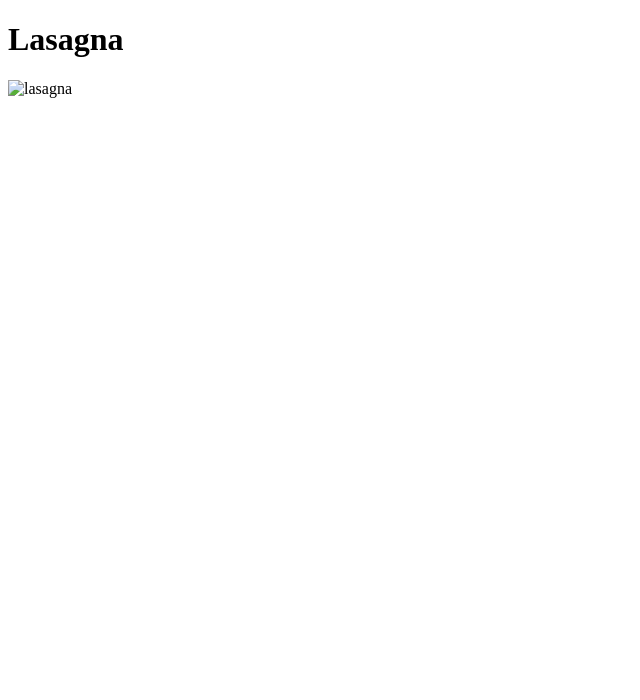
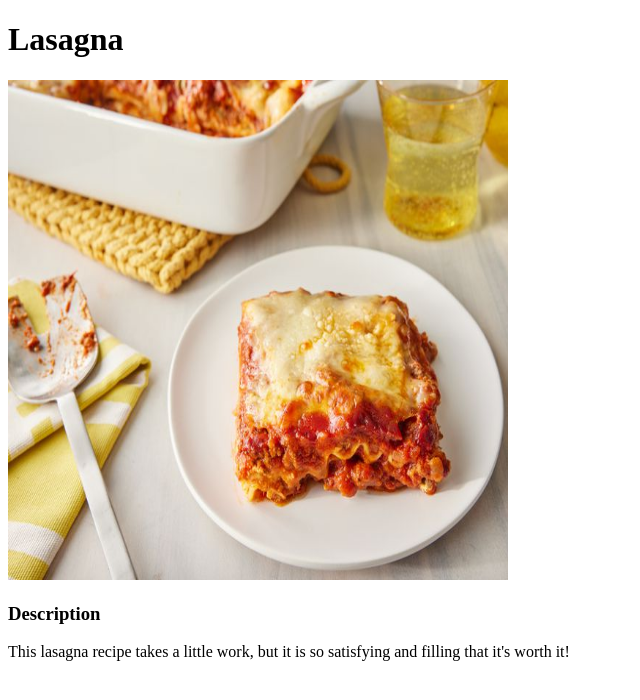
Before and after one commit to mastermindb/odin-recipes, a plain HTML site: page recipes/lasagna.html in a window 1280 px wide. Shown: the whole page, without its empty margins (0-640 px from the left). Drawn offline with Linux system fonts and the light colour scheme.

Commit message:
Add recipe description

```diff
--- a/recipes/lasagna.html
+++ b/recipes/lasagna.html
@@ -7,6 +7,8 @@
 </head>
 <body>
     <h1>Lasagna</h1>
-    <img src="recipes/23600-worlds-best-lasagna-DDMFS-4x3-1196-24c5401652934ffb96d3d94bc9fbe2d7.jpg" alt="lasagna">
+    <img src="../recipes/las1.jpg" alt="lasagna" width="500" height="500">
+    <h3>Description</h3>
+    <p>This lasagna recipe takes a little work, but it is so satisfying and filling that it's worth it!</p>
 </body>
 </html>
```
Also changed, not shown: recipes/las1.jpg (renamed from recipes/23600-worlds-best-lasagna-DDMFS-4x3-1196-24c5401652934ffb96d3d94bc9fbe2d7.jpg).
